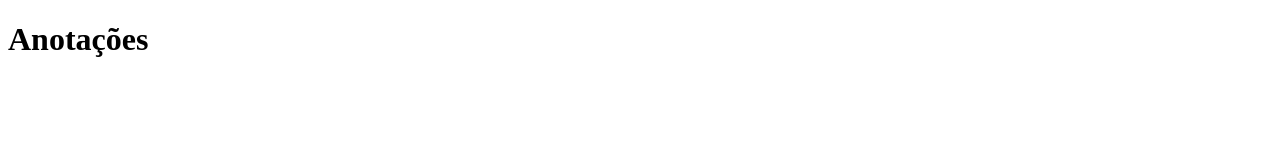
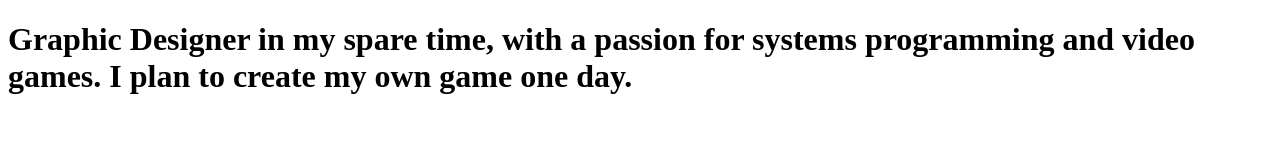
Before and after one commit to Unomnus/jeferson, a plain HTML site: page index.html in a window 1280 px wide. Drawn offline with Linux system fonts and the light colour scheme.

Commit message:
Change title and header text in index.html
Updated the title and header content in index.html.

```diff
--- a/index.html
+++ b/index.html
@@ -3,9 +3,10 @@
 <head>
     <meta charset="UTF-8">
     <meta name="viewport" content="width=device-width, initial-scale=1.0">
-    <title>Document</title>
+    <title>Apresentation</title>
 </head>
 <body>
-    <h1>Anotações</h1>
+    <h1>Graphic Designer in my spare time, with a passion for systems programming and video games.
+        I plan to create my own game one day.</h1>
 </body>
 </html>
```
